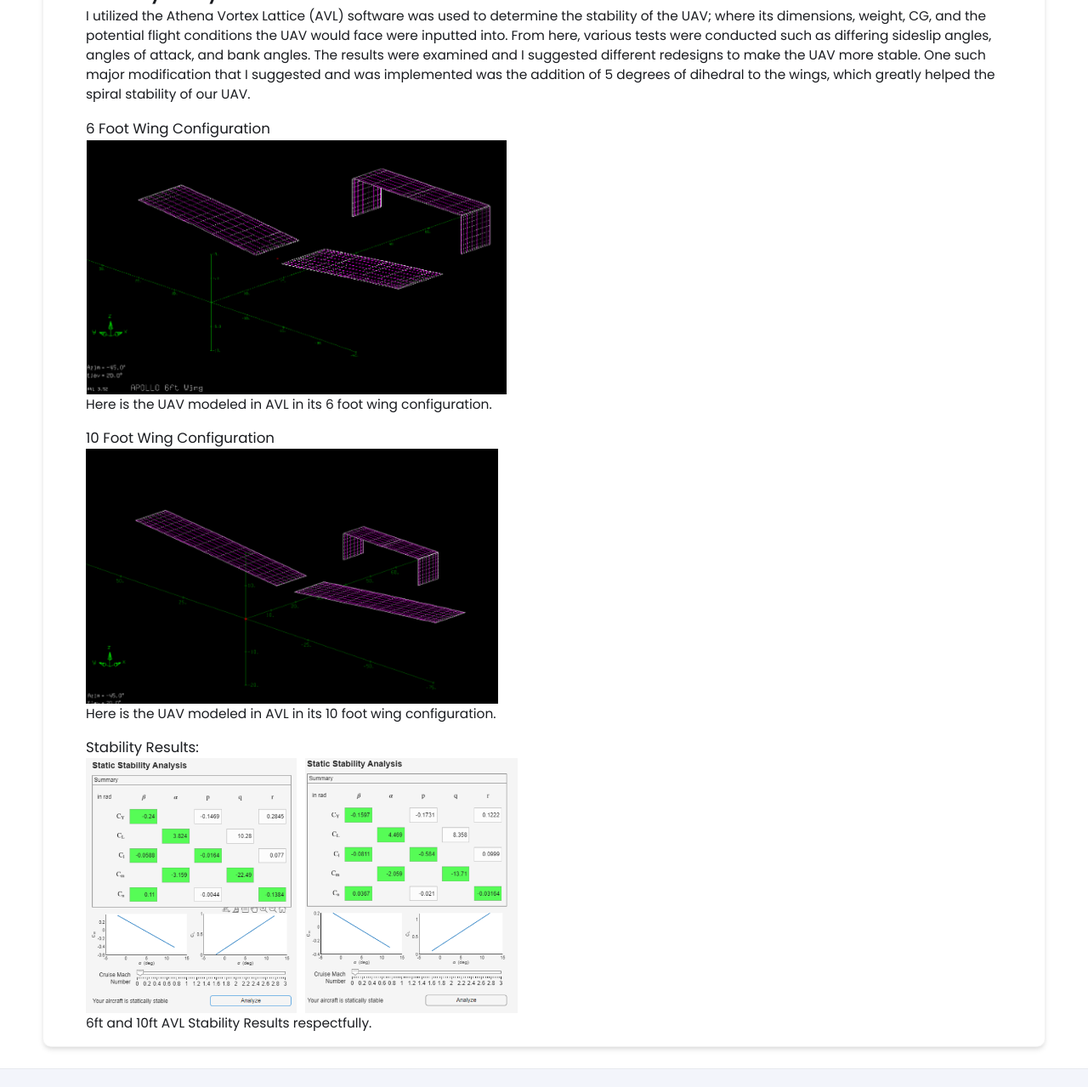
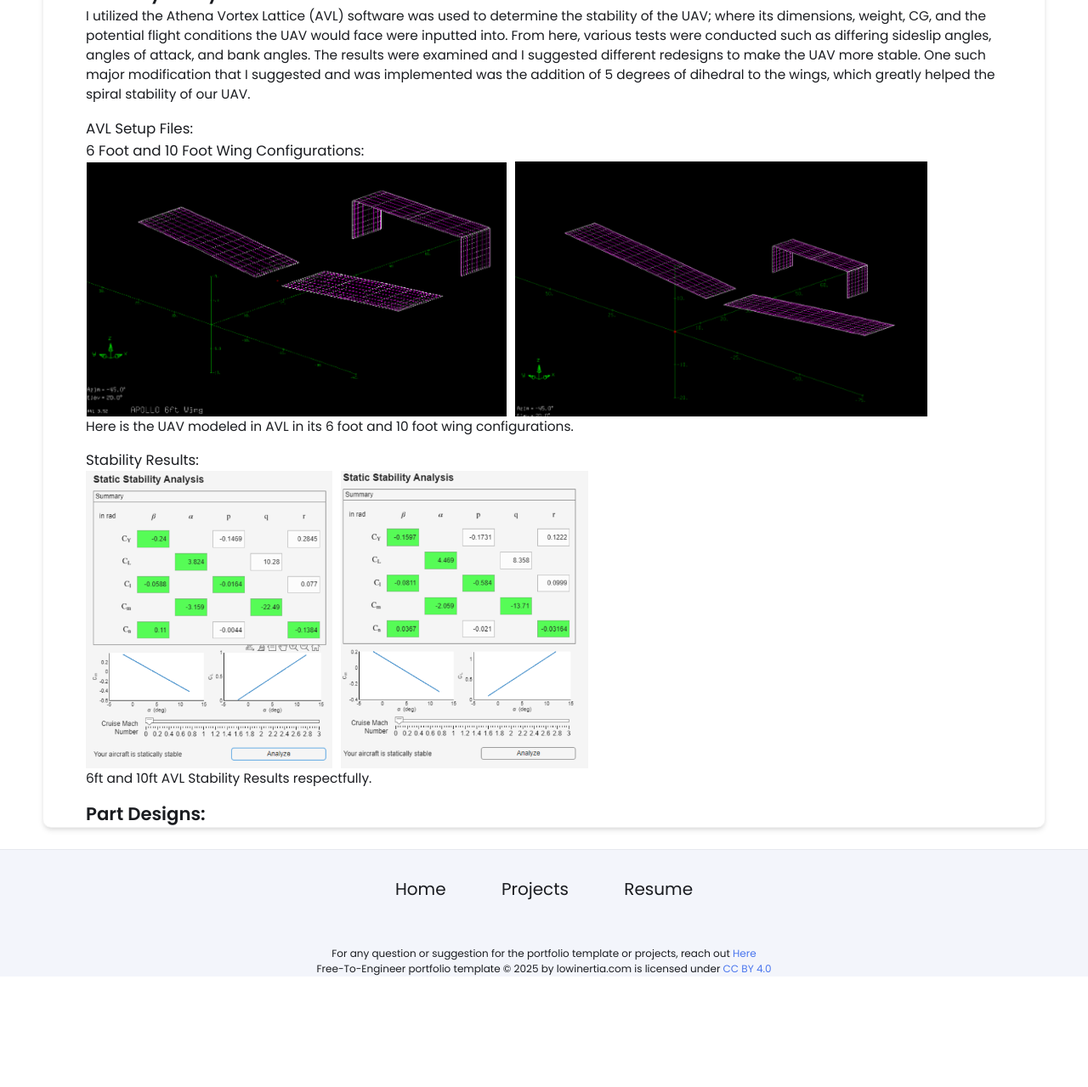
Before and after one commit to rdecata/rdecata.github.io, a Jekyll site: the page built from _projects/sonos-teardown/index.md, in a window 1280 px wide and 1400 px high, scrolled down 1094 px, cut to the strip 121-1400 px from the top of the window. Shown: the whole strip at 85% size. Built offline with Jekyll 4.4.1, drawn with Linux system fonts in a browser that asks for light colours; after the commit the page ends 2364 px from its top, so only the background shows below that.

Commit message:
Update index.md

```diff
--- a/_projects/sonos-teardown/index.md
+++ b/_projects/sonos-teardown/index.md
@@ -18,14 +18,15 @@ main-image: /10ftRenderReal_Beauty.png
 ## Stability Analysis
 I utilized the Athena Vortex Lattice (AVL) software was used to determine the stability of the UAV; where its dimensions, weight, CG, and the potential flight conditions the UAV would face were inputted into. From here, various tests were conducted such as differing sideslip angles, angles of attack, and bank angles. The results were examined and I suggested different redesigns to make the UAV more stable. One such major modification that I suggested and was implemented was the addition of 5 degrees of dihedral to the wings, which greatly helped the spiral stability of our UAV.
 
-### 6 Foot Wing Configuration
-{% include image-gallery.html images="AVL 6ft VV&T.png"  %}
-Here is the UAV modeled in AVL in its 6 foot wing configuration.
+### AVL Setup Files:
 
-### 10 Foot Wing Configuration
-{% include image-gallery.html images="AVL VV&T.png"  %}
-Here is the UAV modeled in AVL in its 10 foot wing configuration.
+### 6 Foot and 10 Foot Wing Configurations:
+{% include image-gallery.html images="AVL 6ft VV&T.png, AVL VV&T.png"  %}
+Here is the UAV modeled in AVL in its 6 foot and 10 foot wing configurations.
+
 
 ### Stability Results:
-{% include image-gallery.html images="6ft AVL Results.png, 10ft AVL Results.png"  %}
+{% include image-gallery.html images="6ft AVL Results.png, 10ft AVL Results.png" height="350" %}
 6ft and 10ft AVL Stability Results respectfully.
+
+## Part Designs:
```
